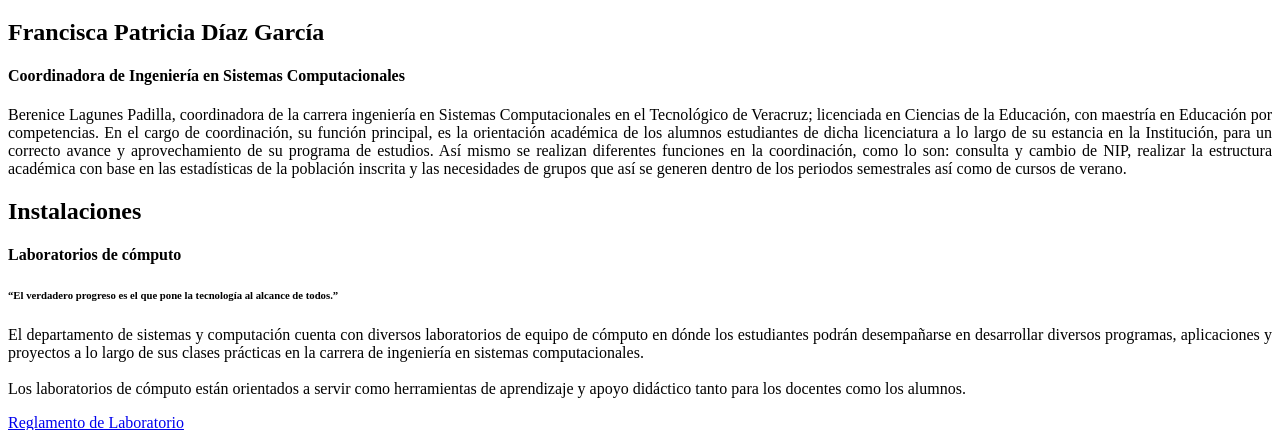
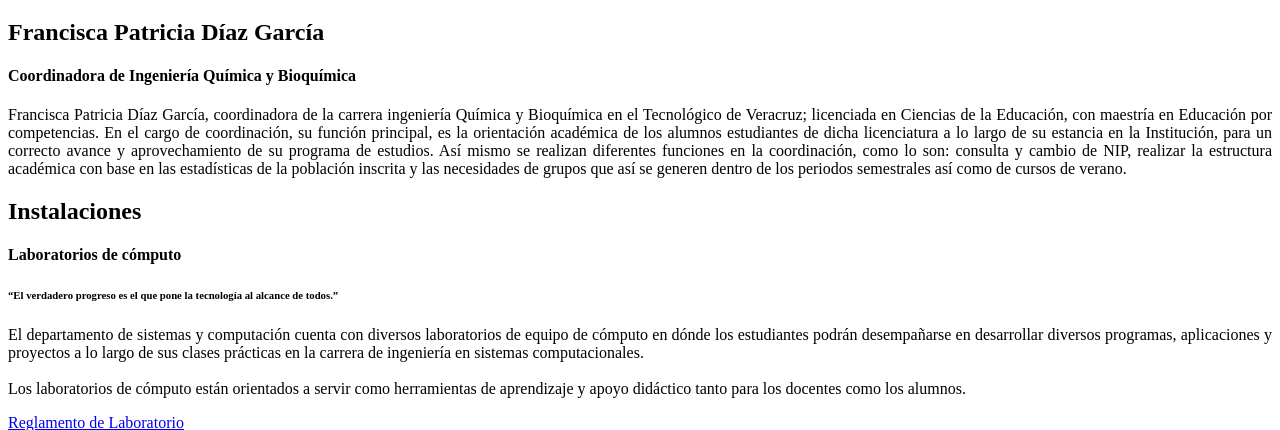
Before and after one commit to dddniela/Ingenieria-Quimica, a PHP site: template src/View/conocenos-vista.php in a window 1280 px wide. Shown: the part 3012-3442 px from the top of the page. Run offline with PHP 8.4, Linux system fonts and the light colour scheme; the template is opened without the code that fills it, so the values that code supplies are empty.

Commit message:
nuevosCambios

```diff
--- a/index.php
+++ b/index.php
@@ -11,7 +11,7 @@ $urlControl = array(
 $_SERVER['SERVER_NAME']."/Sistemas-Computacionales/",
 $_SERVER['SERVER_NAME']."/Sistemas-Computacionales/?option=0");
 
-$carreraID = 11;
+$carreraID = 3;
 $conn = new Conexion();
 $conn->connect();
 $docente = new Docente();
--- a/src/View/conocenos-vista.php
+++ b/src/View/conocenos-vista.php
@@ -71,8 +71,8 @@
               en la destreza de aplicarlos en la práctica”<br />
             </h6>
             <p class="" style="text-align: justify">
-              Carmen Yolanda Hernández Cardona, Jefa del Departamento de Ingeniería Química-Bioquímica de las carrera Ingeniería Química
-              e Ingeniería Bioquímica del Tecnológico de Veracruz; Ingeniero industrial en quimica, En el cargo
+              Carmen Yolanda Hernández Cardona, Jefa del Departamento de Ingeniería Química-Bioquímica de las carreras de Ingeniería Química
+              e Ingeniería Bioquímica del Tecnológico de Veracruz; Ingeniero industrial en quimica. En el cargo
               de jefatura del departamento, su función principal, es coordinar la aplicación de programas de estudio
               relacionados con las áreas de química y bioquímica de las carreras que se imparten en el instituto
               tecnológico, así mismo el desarrollo de proyectos de investigación y vinculación con el sector productivo,
@@ -113,15 +113,14 @@
             <h2 class="sectionTitle text-center font-bold m-3">Francisca Patricia Díaz García</h2>
             <div class="sectionSeparator"></div>
             <h4 class="text-center fw-bold fs-3">
-            Coordinadora de Ingeniería en Sistemas Computacionales
-            </h4>
+            Coordinadora de Ingeniería Química y Bioquímica
           </div>
           <div class="col-12 px-4" style="text-align: center;">
             <p class="" style="text-align: justify">
-              Berenice Lagunes Padilla, coordinadora de la carrera ingeniería en
-              Sistemas Computacionales en el Tecnológico de Veracruz; licenciada
-              en Ciencias de la Educación, con maestría en Educación por
-              competencias. En el cargo de coordinación, su función principal,
+              Francisca Patricia Díaz García, coordinadora de la carrera ingeniería Química y Bioquímica
+              en el Tecnológico de Veracruz; licenciada en Ciencias de la Educación,
+              con maestría en Educación por competencias.
+              En el cargo de coordinación, su función principal,
               es la orientación académica de los alumnos estudiantes de dicha
               licenciatura a lo largo de su estancia en la Institución, para un
               correcto avance y aprovechamiento de su programa de estudios. Así
```
